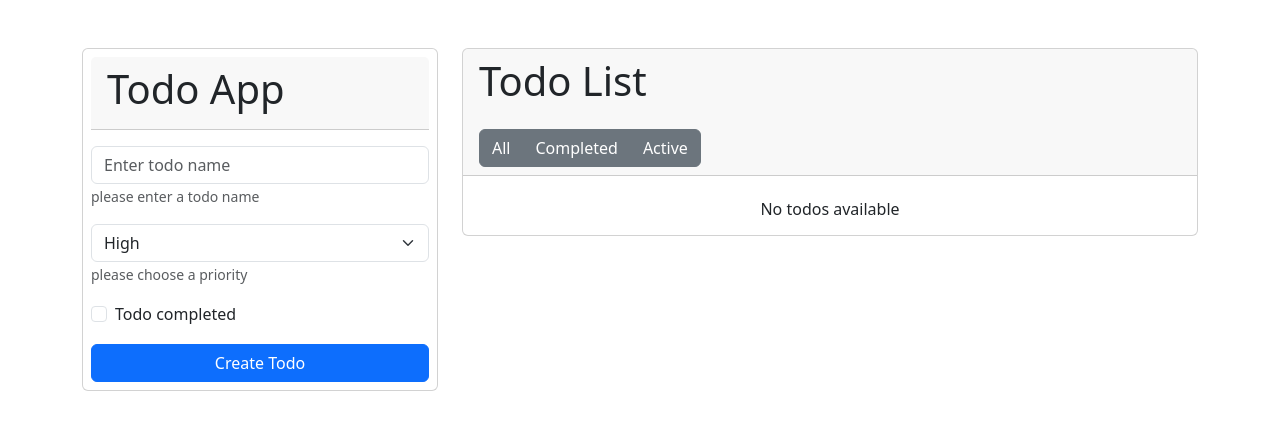
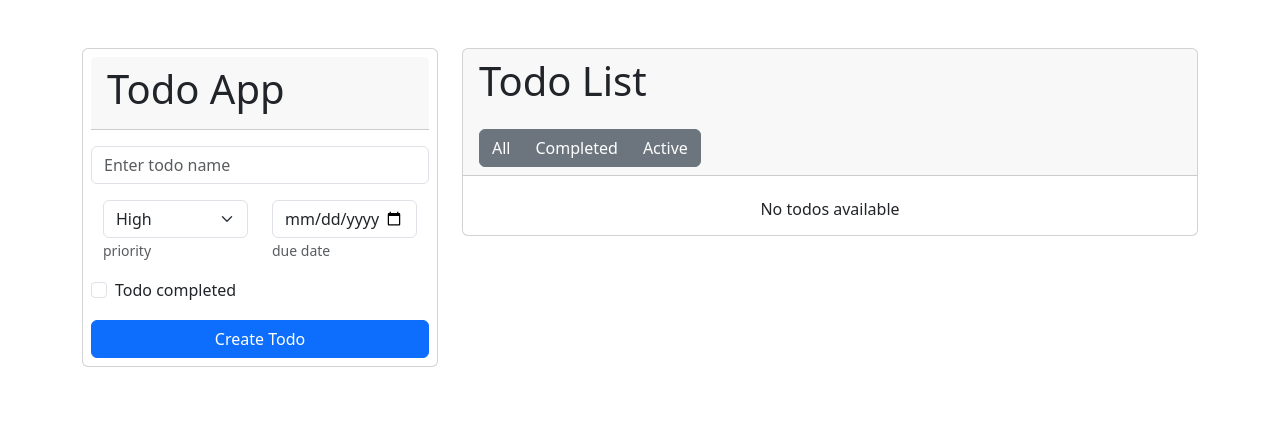
Before and after one commit to sabin-iliescu/todo-react, a React (Vite) app: page / in a window 1280 px wide. Shown: the top 430 px of the page. Built offline with nearby package versions, Linux system fonts and the light colour scheme.

Commit message:
add due date functionality

```diff
--- a/src/hooks/useFilteredTodos.jsx
+++ b/src/hooks/useFilteredTodos.jsx
@@ -14,7 +14,6 @@ export function useFilteredTodos() {
     };
 
     let sortedTodos = [...todos].sort((a, b) => {
-      console.log(a.priority, b.priority);
       return priorityMap[a.priority] - priorityMap[b.priority];
     });
 
--- /dev/null
+++ b/src/prioritySelect.jsx
@@ -0,0 +1,17 @@
+import React from "react";
+
+const PrioritySelect = ({ priority, setPriority }) => {
+  return (
+    <select
+      className="form-select"
+      value={priority}
+      onChange={(e) => setPriority(e.target.value)}
+    >
+      <option value="high">High</option>
+      <option value="medium">Medium</option>
+      <option value="low">Low</option>
+    </select>
+  );
+};
+
+export default PrioritySelect;
--- a/src/store/todoContext.jsx
+++ b/src/store/todoContext.jsx
@@ -21,7 +21,8 @@ function todoReducer(todos, action) {
         addTodo(
           action.payload.name,
           action.payload.completed,
-          action.payload.priority
+          action.payload.priority,
+          action.payload.dueDate
         ),
       ];
     case ACTIONS.TOGGLE_TODO:
@@ -39,6 +40,7 @@ function todoReducer(todos, action) {
               ...todo,
               name: action.payload.name,
               priority: action.payload.priority,
+              dueDate: action.payload.dueDate,
             }
           : todo
       );
@@ -47,8 +49,8 @@ function todoReducer(todos, action) {
   }
 }
 
-function addTodo(name, completed, priority) {
-  return { id: Date.now(), name, completed, priority };
+function addTodo(name, completed, priority, dueDate) {
+  return { id: Date.now(), name, completed, priority, dueDate };
 }
 
 export function useTodoContext() {
--- a/src/todoForm.jsx
+++ b/src/todoForm.jsx
@@ -1,8 +1,10 @@
 import { useState } from "react";
 import { useTodoContext } from "./store/todoContext.jsx";
+import PrioritySelect from "./prioritySelect.jsx";
 
 export function TodoForm({ onSubmit }) {
   const [newItem, setNewItem] = useState("");
+  const [dueDate, setDueDate] = useState("");
   const [completed, setCompleted] = useState(false);
   const { dispatch, ACTIONS } = useTodoContext();
   const [priority, setPriority] = useState("high");
@@ -14,7 +16,7 @@ export function TodoForm({ onSubmit }) {
 
     dispatch({
       type: ACTIONS.NEW_TODO,
-      payload: { name: newItem, completed, priority },
+      payload: { name: newItem, completed, priority, dueDate },
     });
 
     setNewItem("");
@@ -40,24 +42,25 @@ export function TodoForm({ onSubmit }) {
             aria-describedby="todoHelp"
             placeholder="Enter todo name"
           />
-          <small className="form-text text-muted">
-            please enter a todo name
-          </small>
         </div>
-        <div className="form-group mt-3">
-          <select
-            className="form-select"
-            onChange={(e) => {
-              setPriority(e.target.value);
-            }}
-          >
-            <option value="high">High</option>
-            <option value="medium">Medium</option>
-            <option value="low">Low</option>
-          </select>
-          <small className="form-text text-muted">
-            please choose a priority
-          </small>
+        <div className="container">
+          <div className="row">
+            <div className="form-group col-sm-6 mt-3">
+              <PrioritySelect priority={priority} setPriority={setPriority} />
+              <small className="form-text text-muted">priority</small>
+            </div>
+            <div className="form-group col-sm-6 mt-3">
+              <input
+                type="date"
+                className="form-control"
+                value={dueDate}
+                onChange={(e) => {
+                  setDueDate(e.target.value);
+                }}
+              />
+              <small className="form-text text-muted">due date</small>
+            </div>
+          </div>
         </div>
         <div className="form-check mt-3">
           <input
--- a/src/todoItem.jsx
+++ b/src/todoItem.jsx
@@ -6,6 +6,7 @@ export function TodoItem({ todo }) {
   const [isEditing, setIsEditing] = useState(false);
   const [editedName, setEditedName] = useState(todo.name);
   const [editedPriority, setEditedProirity] = useState(todo.priority);
+  const [editedDueDate, setEditedDueDate] = useState(todo.dueDate);
   const editInputRef = useRef(null);
 
   const toggleEdit = useCallback(() => {
@@ -28,6 +29,10 @@ export function TodoItem({ todo }) {
     setEditedProirity(e.target.value);
   };
 
+  const handleDueDateChange = (e) => {
+    setEditedDueDate(e.target.value);
+  };
+
   const todoPriorityClass = useCallback(() => {
     if (todo.priority === "high") {
       return "badge rounded-pill bg-danger p-2";
@@ -45,11 +50,17 @@ export function TodoItem({ todo }) {
 
       dispatch({
         type: ACTIONS.EDIT_TODO,
-        payload: { id: todo.id, name: editedName, priority: editedPriority },
+        payload: {
+          id: todo.id,
+          name: editedName,
+          priority: editedPriority,
+          dueDate: editedDueDate,
+        },
       });
       toggleEdit();
       setEditedName("");
       setEditedProirity(todo.priority);
+      setEditedDueDate(todo.dueDate);
     },
     [
       dispatch,
@@ -58,6 +69,7 @@ export function TodoItem({ todo }) {
       todo.id,
       toggleEdit,
       editedPriority,
+      editedDueDate,
     ]
   );
 
@@ -82,6 +94,12 @@ export function TodoItem({ todo }) {
               type="text"
               value={editedName}
               onChange={handleNameChange}
+            />
+            <input
+              className="form-control me-2 w-50"
+              type="date"
+              value={editedDueDate}
+              onChange={handleDueDateChange}
             />
             <select
               className="form-select w-50 me-3"
@@ -112,6 +130,7 @@ export function TodoItem({ todo }) {
                   }}
                 />
               </div>
+              <span className="me-2">Due: {todo.dueDate}</span>
               <span className={todoPriorityClass()}>{todo.priority}</span>
             </div>
             <span
```
